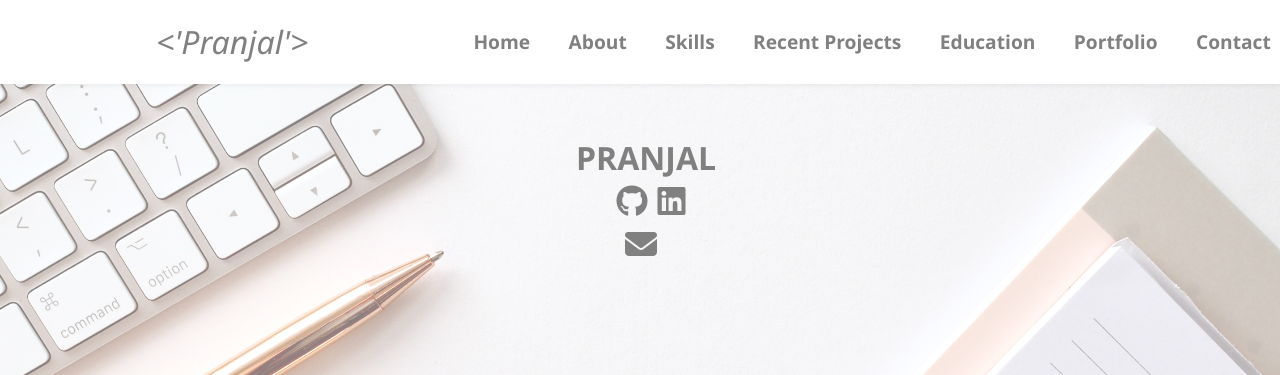
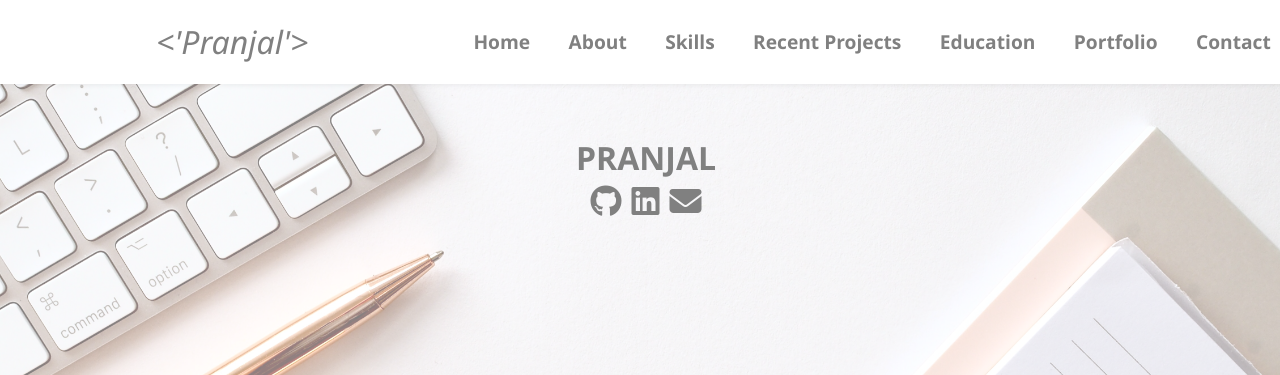
Before and after one commit to Pranjal4697/Portfolio-Website, a Flask app: template templates/home.html in a window 1280 px wide. Shown: the part 1-376 px from the top of the page. Run offline with Flask 3, Linux system fonts and the light colour scheme; the template is opened without the code that fills it, so the values that code supplies are empty; some libraries are stand-ins or nearby versions.

Commit message:
Minor style changes done

```diff
--- a/static/style.css
+++ b/static/style.css
@@ -3,7 +3,6 @@
 body{
     margin:0px;
     font-family:'Segoe UI', Tahoma, Geneva, Verdana, sans-serif;
-    z-index:0;
     position: relative;
 }
 .center{
@@ -22,17 +21,13 @@ body{
 }
  /*navigation menu*/
  /* nav-div should be visible always using scrolling*/
-.fixed-top{
-
-
-}
 #nav-div{
     position: fixed;
     top: 0;
     left: 0;
     width: 100%;
     background-color: white;
-    z-index: 100;
+    z-index: 1000;
     box-shadow: 0px 2px 4px rgba(0, 0, 0, 0.1);
     padding: 10px;
     text-align: center;
@@ -63,6 +58,9 @@ body{
         color: black;
         font-weight: bold;
     }
+}
+#nav-div li a:hover{
+    color: blue;
 }
 #name{
     color: black;
@@ -228,9 +226,9 @@ body{
 
     }
 
-.p-5{
+.social-icons{
     font-size: medium;
-    margin: 10px;
+    margin: 6px;
     text-align: center;
     a{
         text-decoration: none;
@@ -243,13 +241,13 @@ body{
     }
     display: inline;
 }
-.p-5 a{
+.social-icons a{
     text-decoration: none;
     color: black;
     font-weight: bold;
     margin: 5px;
 }
-.p-5 a:hover{
+.social-icons a:hover{
     color: blue;
 }
 
--- a/templates/home.html
+++ b/templates/home.html
@@ -32,7 +32,7 @@
 
 <div id="name">
     PRANJAL
-   <div class="p-5"><a target="_blank" rel="noopener noreferrer" href="https://github.com/Pranjal4697" aria-label="My github"><i class="fab fa-github  fa-2x socialicons"></i></a><a target="_blank" rel="noopener noreferrer" href="https://www.linkedin.com/in/pranjal-8a9185246" aria-label="My linkedin"><i class="fab fa-linkedin  fa-2x socialicons"></i></a><a href="mailto:pranjalpranjal@iitgn.ac.in"><i class="fa-solid fa-envelope fa-2x socialicons"></i></a></div>
+   <div class="social-icons"><a target="_blank" rel="noopener noreferrer" href="https://github.com/Pranjal4697" aria-label="My github"><i class="fab fa-github  fa-2x socialicons"></i></a><a target="_blank" rel="noopener noreferrer" href="https://www.linkedin.com/in/pranjal-8a9185246" aria-label="My linkedin"><i class="fab fa-linkedin  fa-2x socialicons"></i></a><a href="mailto:pranjalpranjal@iitgn.ac.in"><i class="fa-solid fa-envelope fa-2x socialicons"></i></a></div>
 
     </header>
 
@@ -172,7 +172,7 @@
             </div>
             </div>
         </div>
-        <div class="p-5"><a target="_blank" rel="noopener noreferrer" href="https://github.com/Pranjal4697" aria-label="My github"><i class="fab fa-github  fa-3x socialicons"></i></a><a target="_blank" rel="noopener noreferrer" href="https://www.linkedin.com/in/pranjal-8a9185246" aria-label="My linkedin"><i class="fab fa-linkedin  fa-3x socialicons"></i></a>  <a href="mailto:pranjalpranjal@iitgn.ac.in"><i class="fa-solid fa-envelope fa-3x socialicons"></i></a></div>
+        <div class="social-icons"><a target="_blank" rel="noopener noreferrer" href="https://github.com/Pranjal4697" aria-label="My github"><i class="fab fa-github  fa-3x socialicons"></i></a><a target="_blank" rel="noopener noreferrer" href="https://www.linkedin.com/in/pranjal-8a9185246" aria-label="My linkedin"><i class="fab fa-linkedin  fa-3x socialicons"></i></a>  <a href="mailto:pranjalpranjal@iitgn.ac.in"><i class="fa-solid fa-envelope fa-3x socialicons"></i></a></div>
     </section>
 
     <footer id="footer">
```
